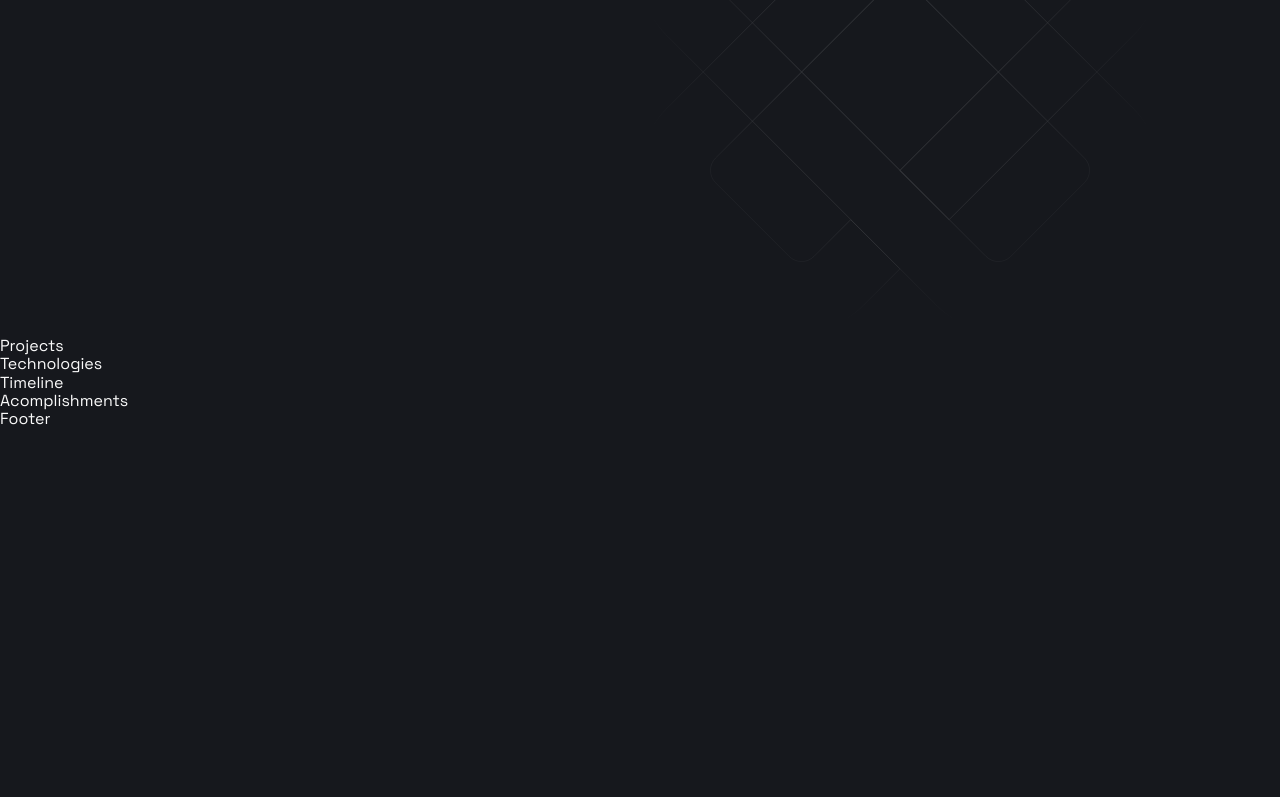
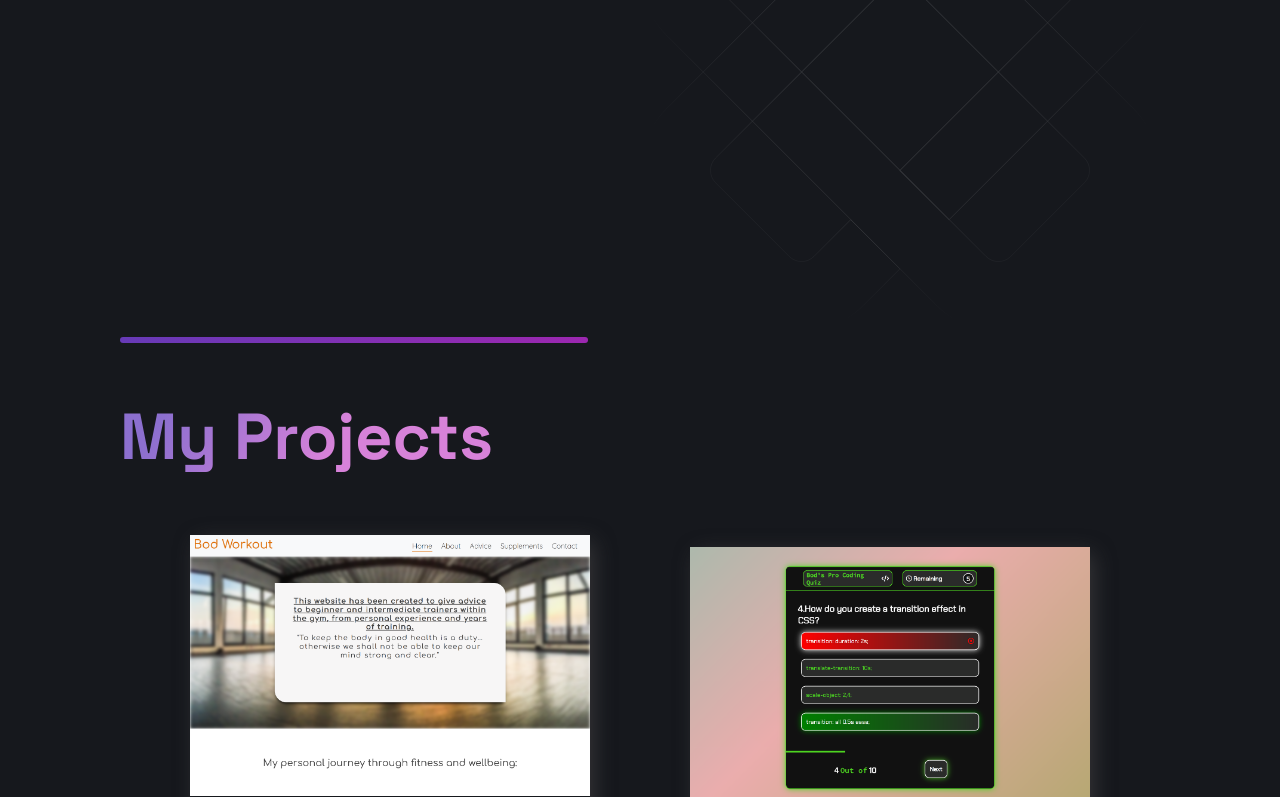
Before and after one commit to bodthegod/portfolio_website, a Next.js app: page / in a window 1280 px wide. Shown: the part 300-1097 px from the top of the page. Before the commit the page ends 800 px from the top, so only its background shows below. Built offline with nearby package versions, Linux system fonts and the light colour scheme.

Commit message:
Add: Projects display

```diff
--- a/src/components/Projects/Projects.js
+++ b/src/components/Projects/Projects.js
@@ -1,13 +1,55 @@
-import React from 'react';
+import React from "react";
 
-import { BlogCard, CardInfo, ExternalLinks, GridContainer, HeaderThree, Hr, Tag, TagList, TitleContent, UtilityList, Img } from './ProjectsStyles';
-import { Section, SectionDivider, SectionTitle } from '../../styles/GlobalComponents';
-import { projects } from '../../constants/constants';
+import {
+  BlogCard,
+  CardInfo,
+  ExternalLinks,
+  GridContainer,
+  HeaderThree,
+  Hr,
+  Tag,
+  TagList,
+  TitleContent,
+  UtilityList,
+  Img,
+} from "./ProjectsStyles";
+import {
+  Section,
+  SectionDivider,
+  SectionTitle,
+} from "../../styles/GlobalComponents";
+import { projects } from "../../constants/constants";
 
 const Projects = () => (
-  <div>
-    Projects
-  </div>
+  <Section nopadding id="projects">
+    <SectionDivider />
+    <SectionTitle main>My Projects</SectionTitle>
+    <GridContainer>
+      {projects.map(({id, image, title, description, tags, repo, site }) => (
+        <BlogCard key={id}>
+          <Img src={image} />
+          <TitleContent>
+            <HeaderThree title>{title}
+            </HeaderThree>
+            <Hr />
+          </TitleContent>
+          <CardInfo>{description}</CardInfo>
+          <div>
+            <TitleContent>Tech Stack</TitleContent>
+            <TagList>
+              {tags.map((tag, i) => (
+                <Tag key={i}>{tag}</Tag>
+              ))}
+            </TagList>
+          </div>
+          <UtilityList>
+            <ExternalLinks href={repo}>GitHub</ExternalLinks>
+            <ExternalLinks href={site}>Live Site</ExternalLinks>
+          </UtilityList>
+        </BlogCard>
+      ))}
+    </GridContainer>
+  </Section>
 );
 
 export default Projects;
```
